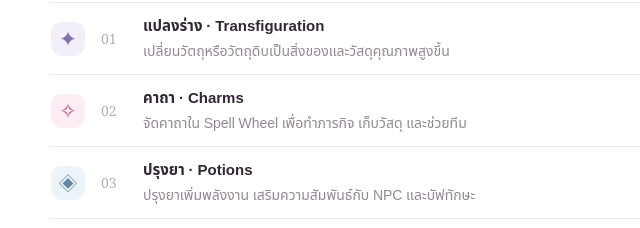
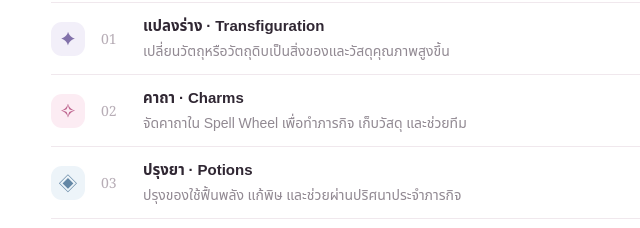
Before and after one commit to oattokun/magic-academy, a plain HTML site: page index.html in a window 1280 px wide. Shown: the part 2866-3094 px from the top of the page, 9-649 px from the left. Drawn offline with Linux system fonts and the light colour scheme; a web font is replaced by a local one.

Commit message:
Update Potions course summary

```diff
--- a/index.html
+++ b/index.html
@@ -112,7 +112,7 @@
           <div class="subject-list">
             <a class="subject-row" href="subjects/transfiguration.html"><span class="subject-icon icon-lilac">✦</span><span class="subject-num">01</span><div><h3>แปลงร่าง · Transfiguration</h3><p>เปลี่ยนวัตถุหรือวัตถุดิบเป็นสิ่งของและวัสดุคุณภาพสูงขึ้น</p></div><span class="subject-arrow">↗</span></a>
             <a class="subject-row" href="subjects/charms.html"><span class="subject-icon icon-rose">✧</span><span class="subject-num">02</span><div><h3>คาถา · Charms</h3><p>จัดคาถาใน Spell Wheel เพื่อทำภารกิจ เก็บวัสดุ และช่วยทีม</p></div><span class="subject-arrow">↗</span></a>
-            <a class="subject-row" href="subjects/potions.html"><span class="subject-icon icon-blue">◈</span><span class="subject-num">03</span><div><h3>ปรุงยา · Potions</h3><p>ปรุงยาเพิ่มพลังงาน เสริมความสัมพันธ์กับ NPC และบัฟทักษะ</p></div><span class="subject-arrow">↗</span></a>
+            <a class="subject-row" href="subjects/potions.html"><span class="subject-icon icon-blue">◈</span><span class="subject-num">03</span><div><h3>ปรุงยา · Potions</h3><p>ปรุงของใช้ฟื้นพลัง แก้พิษ และช่วยผ่านปริศนาประจำภารกิจ</p></div><span class="subject-arrow">↗</span></a>
             <a class="subject-row" href="subjects/history-of-magic.html"><span class="subject-icon icon-green">❋</span><span class="subject-num">04</span><div><h3>ประวัติศาสตร์เวทมนตร์ · History of Magic</h3><p>ตอบแบบทดสอบรายสัปดาห์หรือตามหาวัตถุโบราณ</p></div><span class="subject-arrow">↗</span></a>
             <a class="subject-row" href="subjects/defense-against-the-dark-arts.html"><span class="subject-icon icon-amber">⌁</span><span class="subject-num">05</span><div><h3>ป้องกันตัวจากศาสตร์มืด · Defense Against the Dark Arts</h3><p>ปลดล็อกคาถาป้องกันกับดักและแก้เวทอันตราย โดยไม่ต้องต่อสู้</p></div><span class="subject-arrow">↗</span></a>
             <a class="subject-row" href="subjects/astronomy.html"><span class="subject-icon icon-peach">♨</span><span class="subject-num">06</span><div><h3>ดาราศาสตร์ · Astronomy</h3><p>มินิเกมส่องกล้องตอนกลางคืนเพื่อรับบัฟตามกลุ่มดาว</p></div><span class="subject-arrow">↗</span></a>
```
